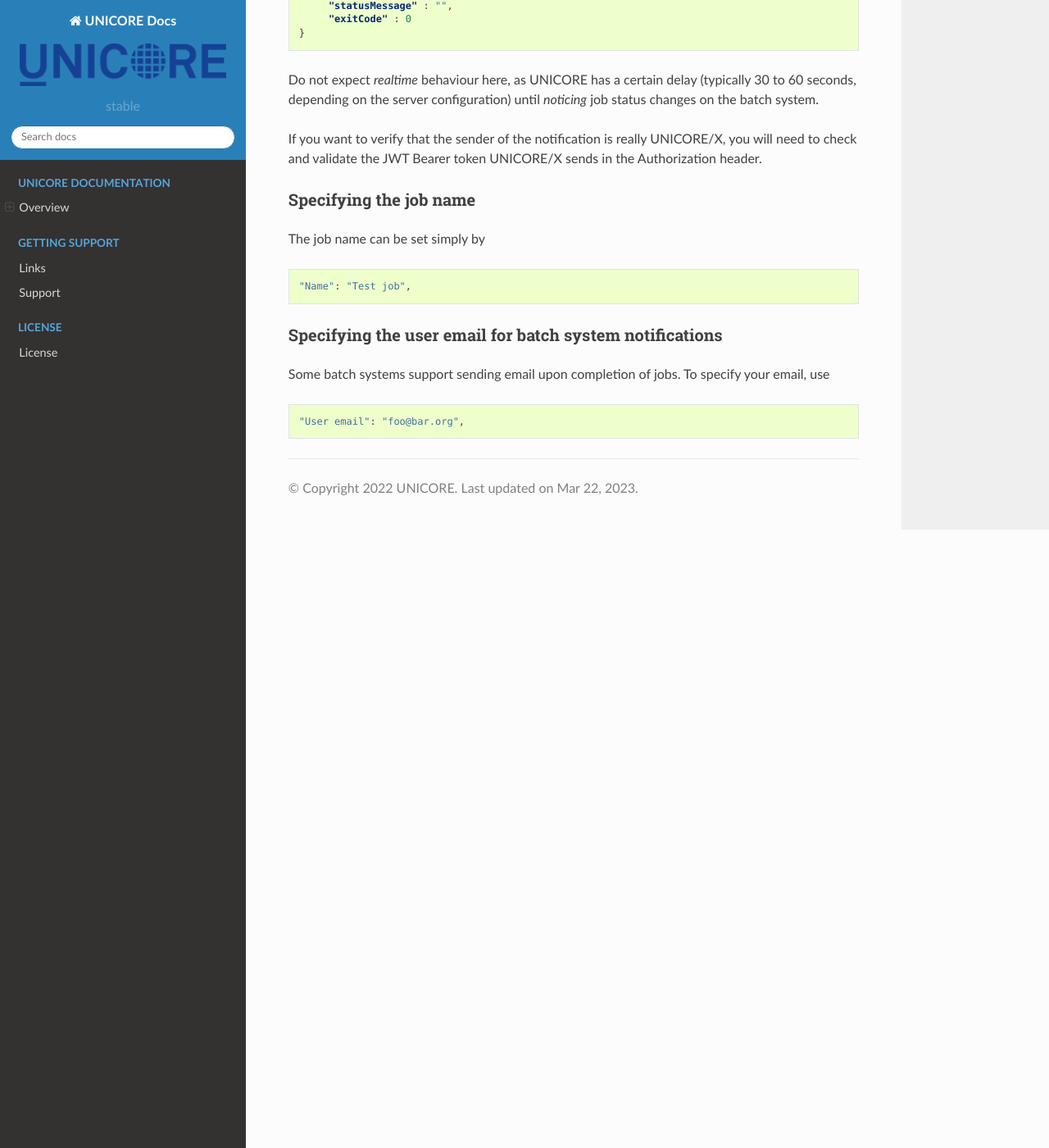
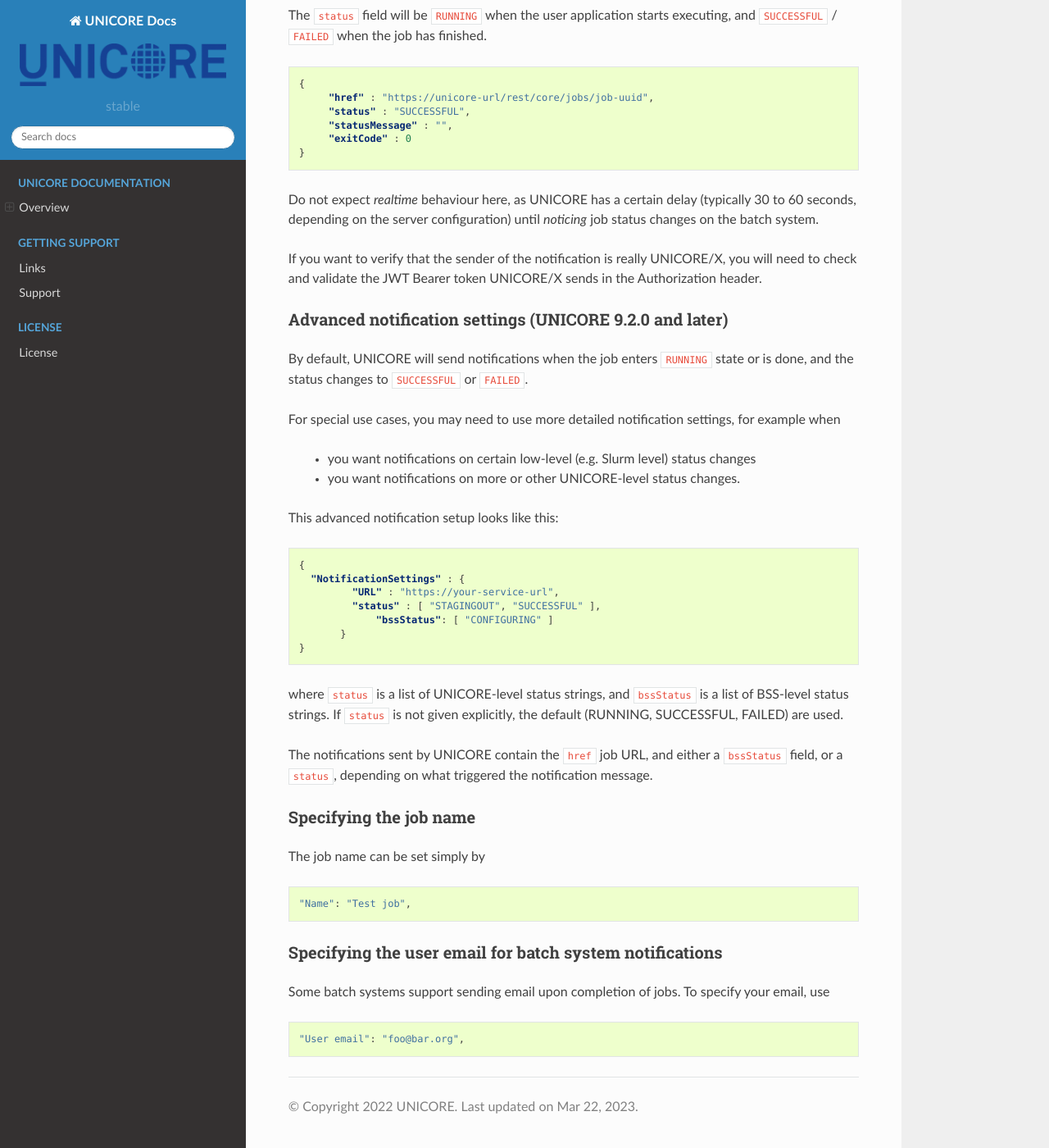
Before and after one commit to UNICORE-EU/unicore-docs, a Sphinx documentation site: the page built from source/user-docs/rest-api/job-description/index.rst, in a window 1280 px wide and 1400 px high, scrolled down 8908 px. Shown: the whole window at 82% size. Built offline with Sphinx 7.4.7 and the Read the Docs theme 2.0.0, drawn with Linux system fonts in a browser that asks for light colours; some of the changed text lies outside the part shown.

```diff
--- a/source/user-docs/rest-api/job-description/index.rst
+++ b/source/user-docs/rest-api/job-description/index.rst
@@ -374,8 +374,14 @@ then the standard input will come from the file named *filename* in the job work
 Resources
 ~~~~~~~~~
 
-A job definition can have a ``Resources`` section specifying the resources to request
-on the remote system. For example,
+For batch jobs, you will want to control the resources allocated to your job.
+If you don't do this, UNICORE will use the default settings configured by the site.
+
+
+Specifying resources
+^^^^^^^^^^^^^^^^^^^^
+
+Resources are requested using a ``Resources`` section:
 
 .. code:: json
 
@@ -389,6 +395,7 @@ on the remote system. For example,
     }
   }
 
+
 UNICORE has the following built-in resource names:
 
 .. include:: tables/resources.rst
@@ -397,17 +404,20 @@ UNICORE has the following built-in resource names:
 Sites may define additional, *custom* resources, which you can use, too.
 
 
+Specifying an accounting project
+^^^^^^^^^^^^^^^^^^^^^^^^^^^^^^^^
+
+If the system you're submitting to requires a project name for accounting purposes, you
+can specify the account (or project) you want to charge the job to using the ``Project`` element:
+::
+
+  "Project" : "my_project",
+
+(putting the "Project" into the "Resources" element will work, too)
+
 Miscellaneous options
 ~~~~~~~~~~~~~~~~~~~~~
 
-Specifying a project
-^^^^^^^^^^^^^^^^^^^^
-
-If the system you're submitting to requires a project name for accounting purposes, you
-can specify the account (or project) you want to charge the job to using the ``Project`` tag:
-::
-
-  "Project" : "my_project",
 
 Job tags
 ^^^^^^^^
@@ -456,6 +466,39 @@ system.
 If you want to verify that the sender of the notification is really UNICORE/X, you will need to
 check and validate the JWT Bearer token UNICORE/X sends in the Authorization header.
 
+
+Advanced notification settings (UNICORE 9.2.0 and later)
+^^^^^^^^^^^^^^^^^^^^^^^^^^^^^^^^^^^^^^^^^^^^^^^^^^^^^^^^
+
+By default, UNICORE will send notifications when the job enters ``RUNNING`` state or is done, and
+the status changes to ``SUCCESSFUL`` or ``FAILED``.
+
+For special use cases, you may need to use more detailed notification settings, for example when
+
+  - you want notifications on certain low-level (e.g. Slurm level) status changes
+  - you want notifications on more or other UNICORE-level status changes.
+
+This advanced notification setup looks like this:
+
+.. code:: json
+
+   {
+     "NotificationSettings" : {
+	    "URL" : "https://your-service-url",
+	    "status" : [ "STAGINGOUT", "SUCCESSFUL" ],
+		"bssStatus": [ "CONFIGURING" ]
+	  }
+   }
+
+where ``status`` is a list of UNICORE-level status strings, and ``bssStatus``
+is a list of BSS-level status strings. If ``status`` is not given explicitly,
+the default (RUNNING, SUCCESSFUL, FAILED) are used.
+
+The notifications sent by UNICORE contain the ``href`` job URL, and either
+a ``bssStatus`` field, or a ``status``, depending on what triggered the
+notification message.
+
+
 Specifying the job name
 ^^^^^^^^^^^^^^^^^^^^^^^
 
--- a/source/user-docs/rest-api/rest-api-examples-job.rst
+++ b/source/user-docs/rest-api/rest-api-examples-job.rst
@@ -23,8 +23,7 @@ Job submission and management
 	#
 	# Create a client
 	#
-	tr = uc_client.Transport(credentials)
-	site_client = uc_client.Client(tr, base)
+	site_client = uc_client.Client(credentials, base)
 
 	#
 	# Run a test job
--- a/source/user-docs/rest-api/rest-api-examples-workflow.rst
+++ b/source/user-docs/rest-api/rest-api-examples-workflow.rst
@@ -22,8 +22,7 @@ Workflow submission and management
 	#
 	# Create a client for the Workflow service
 	#
-	tr = uc_client.Transport(credentials)
-	workflow_client = uc_client.WorkflowService(tr, base)
+	workflow_client = uc_client.WorkflowService(credentials, base)
 
 	#
 	# create the workflow description
```
Also changed, not shown: source/links.rst (+15 -6 lines), source/user-docs/rest-api/index.rst (+42 -0 lines), source/user-docs/rest-api/rest-api-examples-storage.rst (added, +60 -0 lines), source/user-docs/rest-api/rest-api-examples.rst (+3 -4 lines), source/_static/github-logo.png (added), 1 other file.
